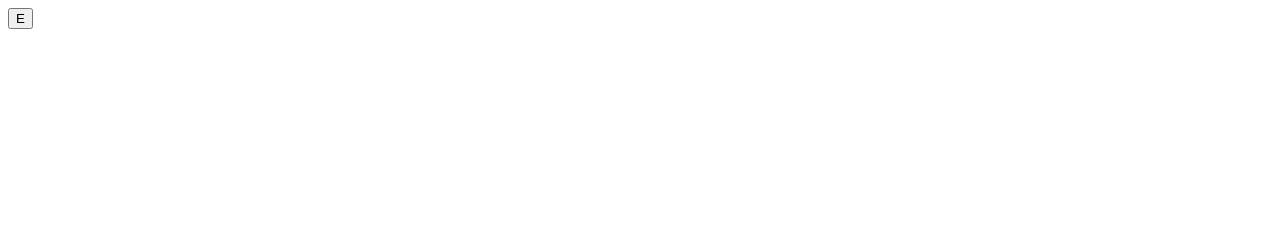
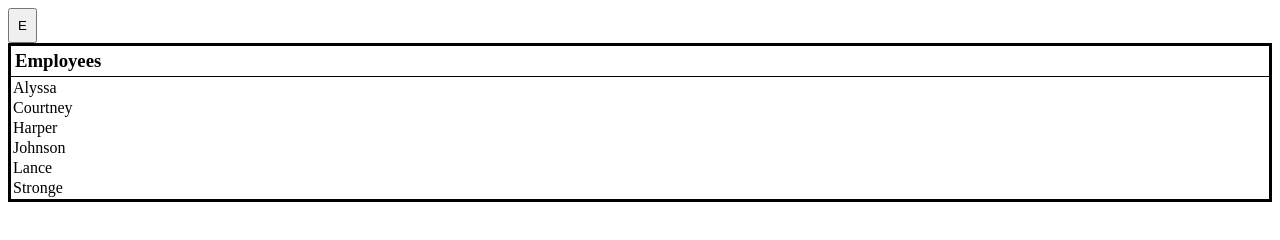
Before and after one commit to Hydric-Bluen/Business-Management-Server, a plain HTML site: page index.html in a window 1280 px wide. Drawn offline with Linux system fonts and the light colour scheme.

Commit message:
Added in the employee list

```diff
--- a/index.html
+++ b/index.html
@@ -5,7 +5,20 @@
     <link rel="stylesheet" type="text/css" href="style.css" />
   </head>
   <body>
-    <button type="button" onclick="displayWindow('employees')">E</button>
+    <!-- Top Bar -->
+    <!-- Employee Section -->
+    <button type="button" onclick="displayWindow('employee-menu')">E</button>
+    <div id="employee-menu">
+      <header>
+        <h3>Employees</h3>
+      </header>
+      <div>
+        <table>
+          <tbody id="employee-table">
+          </tbody>
+        </table>
+      </div>
+    </div>
     <script type="text/javascript" src="script.js"></script>
   </body>
 </html>
--- a/script.js
+++ b/script.js
@@ -1,5 +1,18 @@
+const table = document.getElementById('employee-table');
+
 let open = false;
+let employees = ['Alyssa', 'Courtney', 'Harper', 'Johnson', 'Lance', 'Stronge'];
 
+// TODO: Make the top bar variables and continue working on making the employee loading system easier to manage.
+
+// Parse Employee Information
+function parseEmployeeInformation() {
+  for(employee in employees) {
+    table.innerHTML += `<tr><td><p>${employees[employee].toString()}</p></td></tr>`;
+  }
+}
+
+// Open and close the different windows in the area.
 function displayWindow(value) {
   switch(open) {
     case true:
@@ -7,6 +20,12 @@ function displayWindow(value) {
       open = false;
     break;
     case false:
+      document.getElementById(`${value}`).style.display = 'inline-flex';
+      open = true;
     break;
   }
 }
+
+window.onload = function() {
+  parseEmployeeInformation();
+}
--- a/style.css
+++ b/style.css
@@ -0,0 +1,27 @@
+* {
+  padding: 0;
+  margin: 0;
+  box-sizing: border-box;
+}
+
+*:hover {
+  cursor: default;
+}
+
+body {
+  margin: 8px;
+}
+
+button {
+  padding: 8px;
+}
+
+#employee-menu {
+  border: solid medium black;
+  flex-direction: column;
+}
+
+#employee-menu header {
+  border-bottom: solid thin black;
+  padding: 4px;
+}
```
